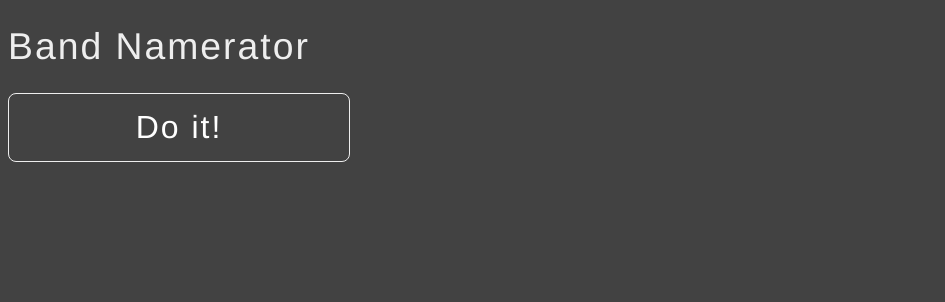
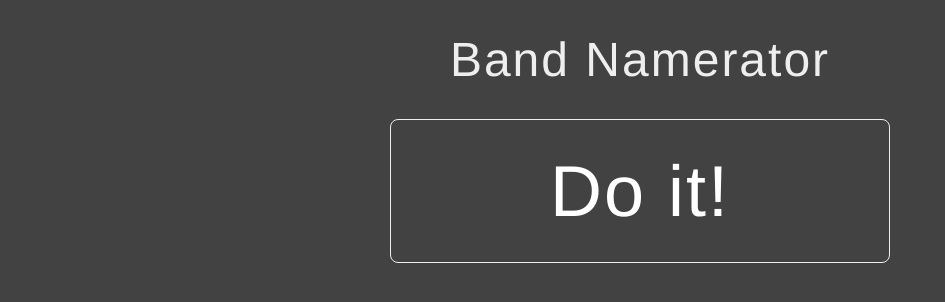
Before and after one commit to jonoliver/band_name_generator, a website: page index.html in a window 1280 px wide. Shown: the whole page, without its empty margins (0-945 px from the left). Drawn offline with Linux system fonts and the light colour scheme; files that its build step writes are made by us from their sources.

Commit message:
Update styling

```diff
--- a/css/style.css
+++ b/css/style.css
@@ -4,37 +4,39 @@ body {
   background: #424242;
   color: #EEE;
   letter-spacing: 2px;
-  font-size: 14pt;
+  font-size: 1.5em;
+  text-align: center;
+}
+#container {
+  max-width: 500px;
+  margin: 0 auto;
 }
 #main_header {
+  font-size: 2em;
+  text-align: center;
   font-weight: 200;
 }
 #generate{
   text-decoration: none;
-  font-size: 24pt;
+  font-size: 3em;
   border-radius: 8px;
   border: solid 1px #EEE;
   color: white;
-  padding: 15px 20px;
+  padding: 30px 0;
   margin-bottom: 20px;
   display: block;
   text-align: center;
-  width: 300px;
+  width: auto;
 }
 
 #generate:hover{
   transition: .5s;
   background: #666;
 }
+#results {
+  text-align: left;
+}
 #results li{
   list-style: none;
   padding: 5px;
 }
-@media (max-width : 480px) {
-  #main_header {
-    text-align: center;
-  }
-  #generate {
-    width: auto;
-  }
-}
--- a/index.html
+++ b/index.html
@@ -13,8 +13,10 @@
     <script src="js/app.js"></script>
   </head>
   <body>
-    <h1 id='main_header'>Band Namerator</h1>
-    <a href="#" id="generate">Do it!</a>
-    <div id="results"></div>
+    <div id="container">
+      <h1 id='main_header'>Band Namerator</h1>
+      <a href="#" id="generate">Do it!</a>
+      <div id="results"></div>
+    </div>
   </body>
 </html>
```
